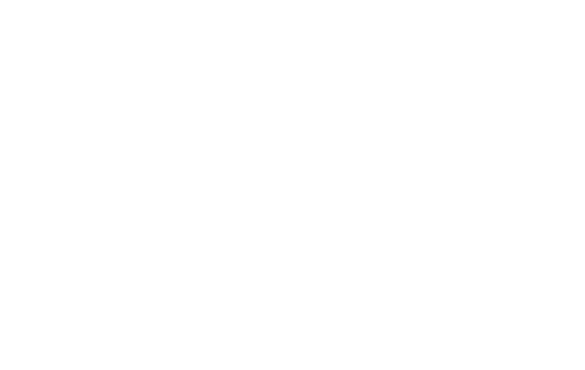
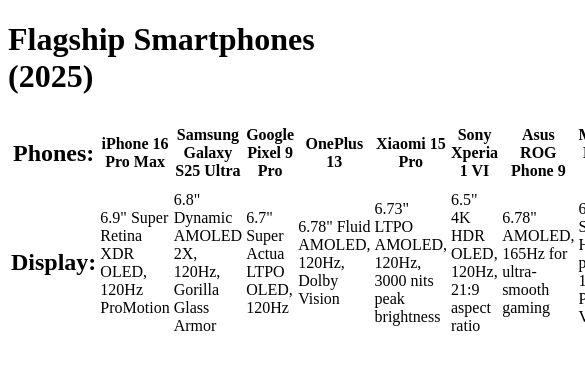
Before and after one commit to AlexanderRobinJonsson/tablesProject, a plain HTML site: page index.html in a window 390 px wide. Shown: the top 370 px of the page, 585 px wide, since content can reach past the window. Drawn offline with Linux system fonts and the light colour scheme.

Commit message:
Add phones & display information

```diff
--- a/index.html
+++ b/index.html
@@ -9,9 +9,44 @@
     <title>Tables Project</title>
 </head>
 <body>
+    <header>
+        <h1>Flagship Smartphones (2025)</h1>
+    </header>
     <table>
-        <thead></thead>
-        <tbody></tbody>
+        <thead>
+            <tr>
+                <th>
+                    <h2>Phones:</h2>
+                </th>
+                <th>iPhone 16 Pro Max</th>
+                <th>Samsung Galaxy S25 Ultra</th>
+                <th>Google Pixel 9 Pro</th>
+                <th>OnePlus 13</th>
+                <th>Xiaomi 15 Pro</th>
+                <th>Sony Xperia 1 VI</th>
+                <th>Asus ROG Phone 9</th>
+                <th>Motorola Edge 50 Ultra</th>
+                <th>Huawei Pura 70 Ultra</th>
+                <th>Nothing Phone (3)</th>
+            </tr>
+        </thead>
+        <tbody>
+            <tr>
+                <td>
+                    <h2>Display:</h2>
+                </td>
+                <td>6.9" Super Retina XDR OLED, 120Hz ProMotion</td>
+                <td>6.8" Dynamic AMOLED 2X, 120Hz, Gorilla Glass Armor</td>
+                <td>6.7" Super Actua LTPO OLED, 120Hz</td>
+                <td>6.78" Fluid AMOLED, 120Hz, Dolby Vision</td>
+                <td>6.73" LTPO AMOLED, 120Hz, 3000 nits peak brightness</td>
+                <td>6.5" 4K HDR OLED, 120Hz, 21:9 aspect ratio</td>
+                <td>6.78" AMOLED, 165Hz for ultra-smooth gaming</td>
+                <td>6.7" Super HD pOLED, 144Hz, Pantone Validated</td>
+                <td>6.8" LTPO OLED, 120Hz, Kunlun Glass protection</td>
+                <td>6.7" Flexible LTPO OLED, 120Hz</td>
+            </tr>
+        </tbody>
     </table>
 </body>
 </html>
```
